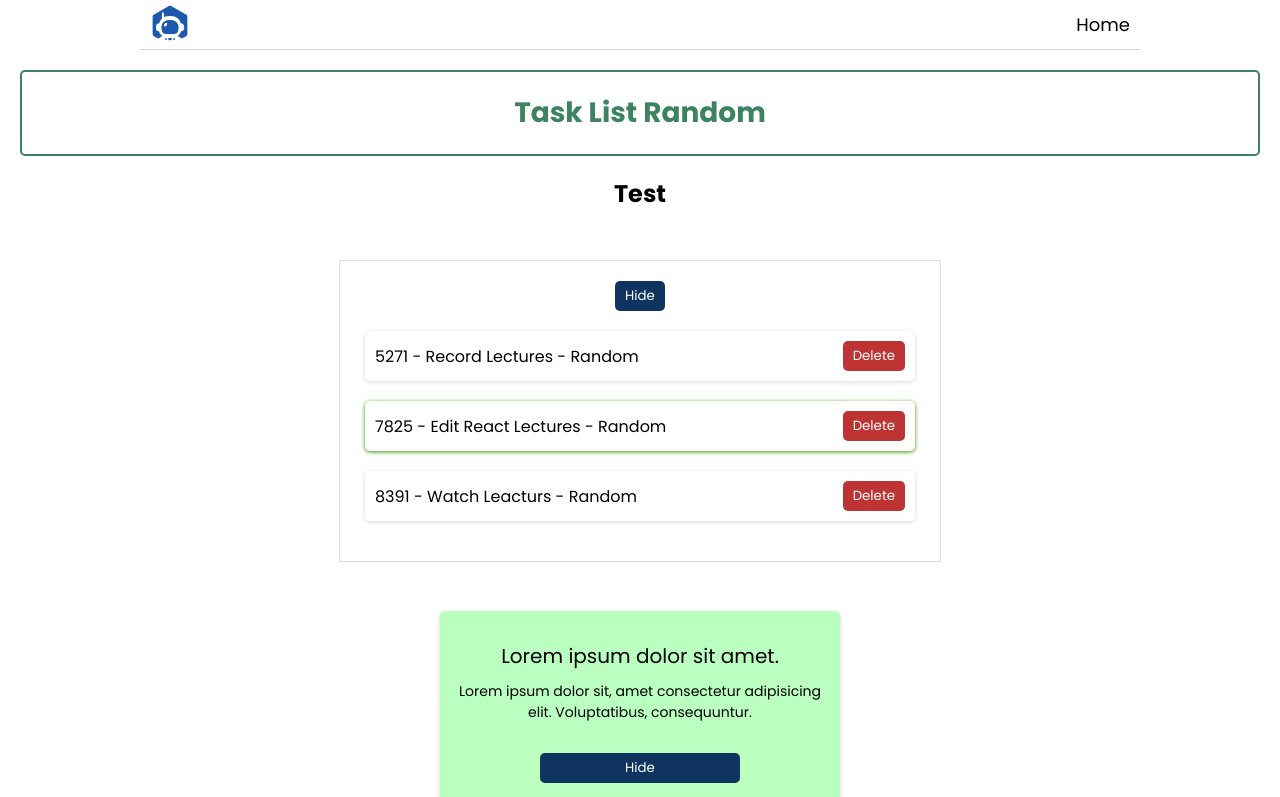
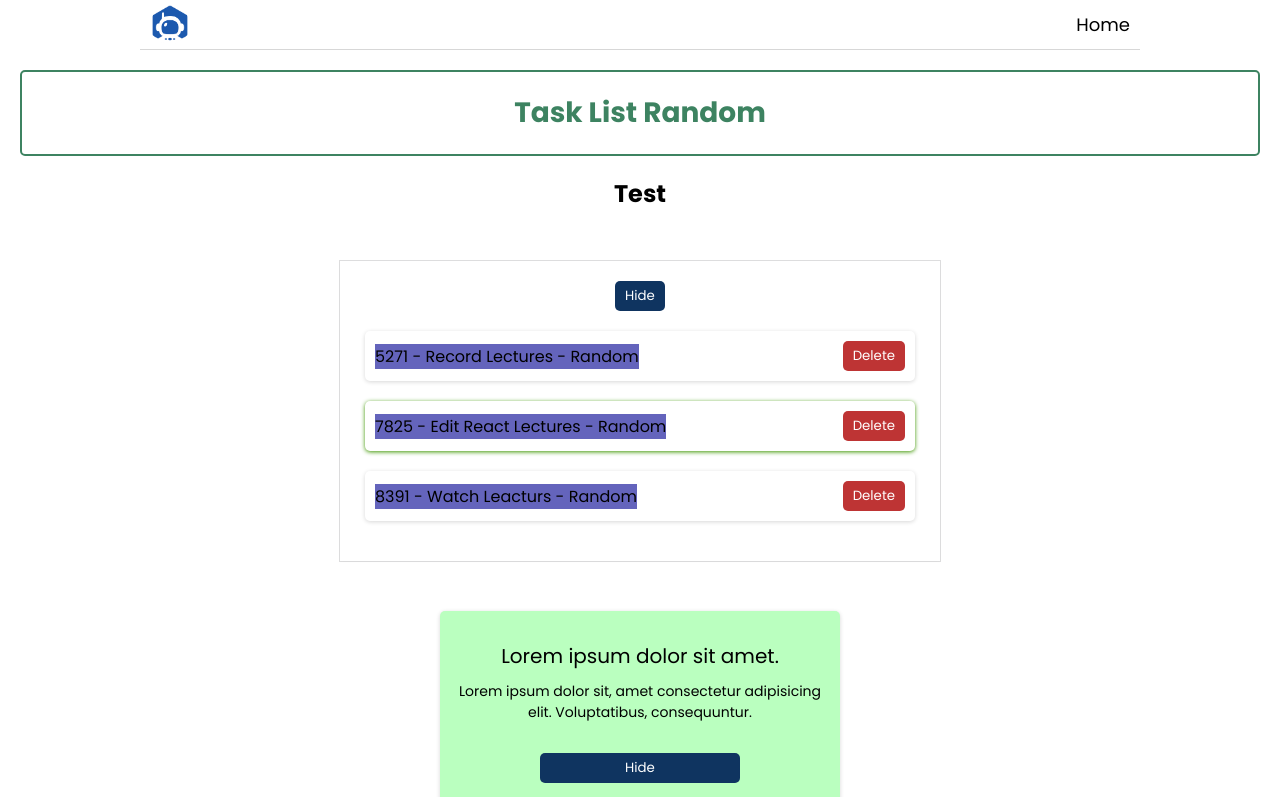
Before and after one commit to Nimesh-Kavinda/Practicing_React, a React (Create React App) app in the folder 04_Styling_React_Application/: page / in a window 1280 px wide. Shown: the top 797 px of the page. Built offline with nearby package versions, Linux system fonts and the light colour scheme.

Commit message:
Learn about module level Styling and aslo it can only done wiyh class and Id.can not done with tag names

```diff
--- a/04_Styling_React_Application/src/components/TaskCard.js
+++ b/04_Styling_React_Application/src/components/TaskCard.js
@@ -1,10 +1,11 @@
 import "./TaskCard.css";
+import styles from "./TaskCard.module.css";
 
 export const TaskCard = ({task , handleDelete, info}) => {
     return (
       <div className="taskcard ">
            <li className={task.completed ? "completed" : "incomplete"}>
-            <span>{task.id} - {task.name} - {info}</span>
+            <span className = {styles.title}>{task.id} - {task.name} - {info}</span>
             <button onClick={() => handleDelete(task.id)} className='delete'>Delete</button>
           </li>
       </div>
--- /dev/null
+++ b/04_Styling_React_Application/src/components/TaskCard.module.css
@@ -0,0 +1,3 @@
+.title {
+    background-color: rgb(100, 100, 188);
+}
```
